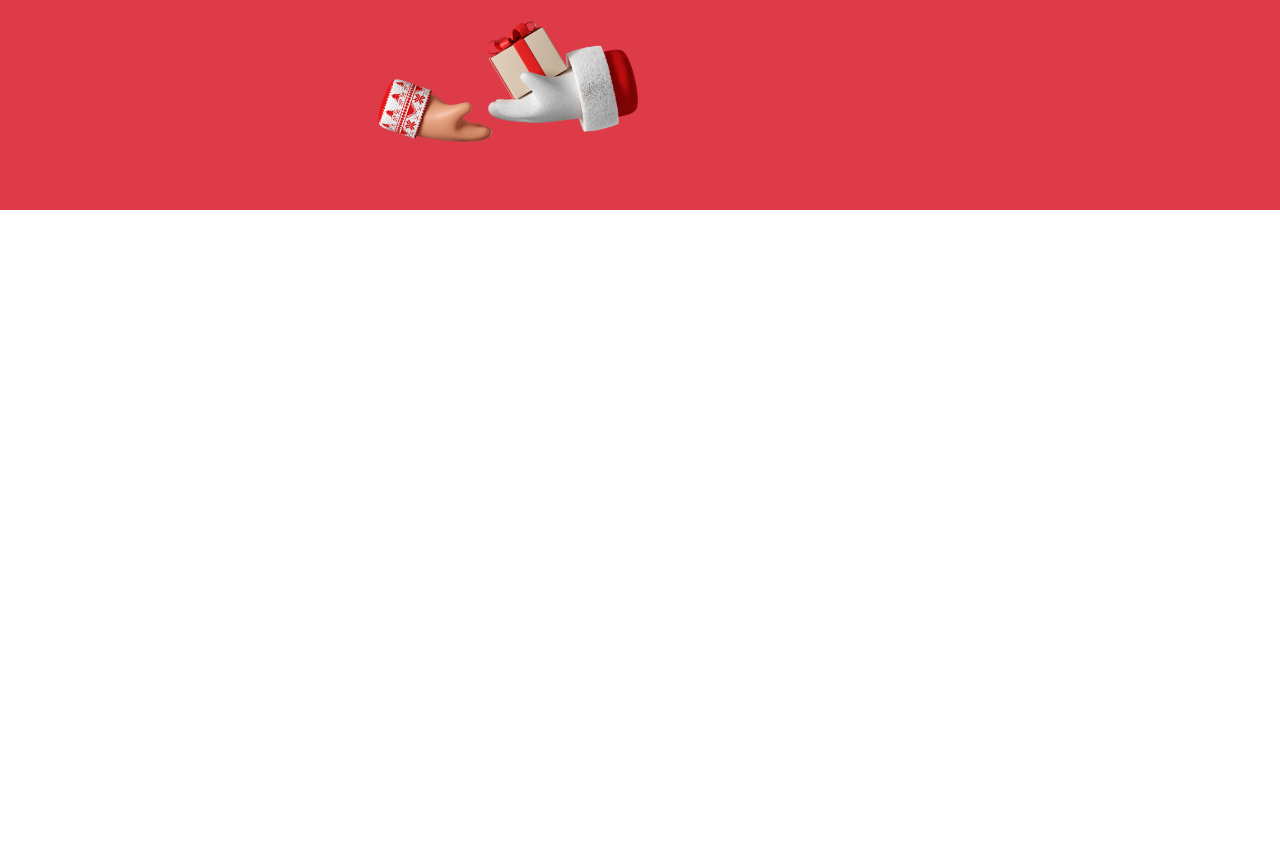
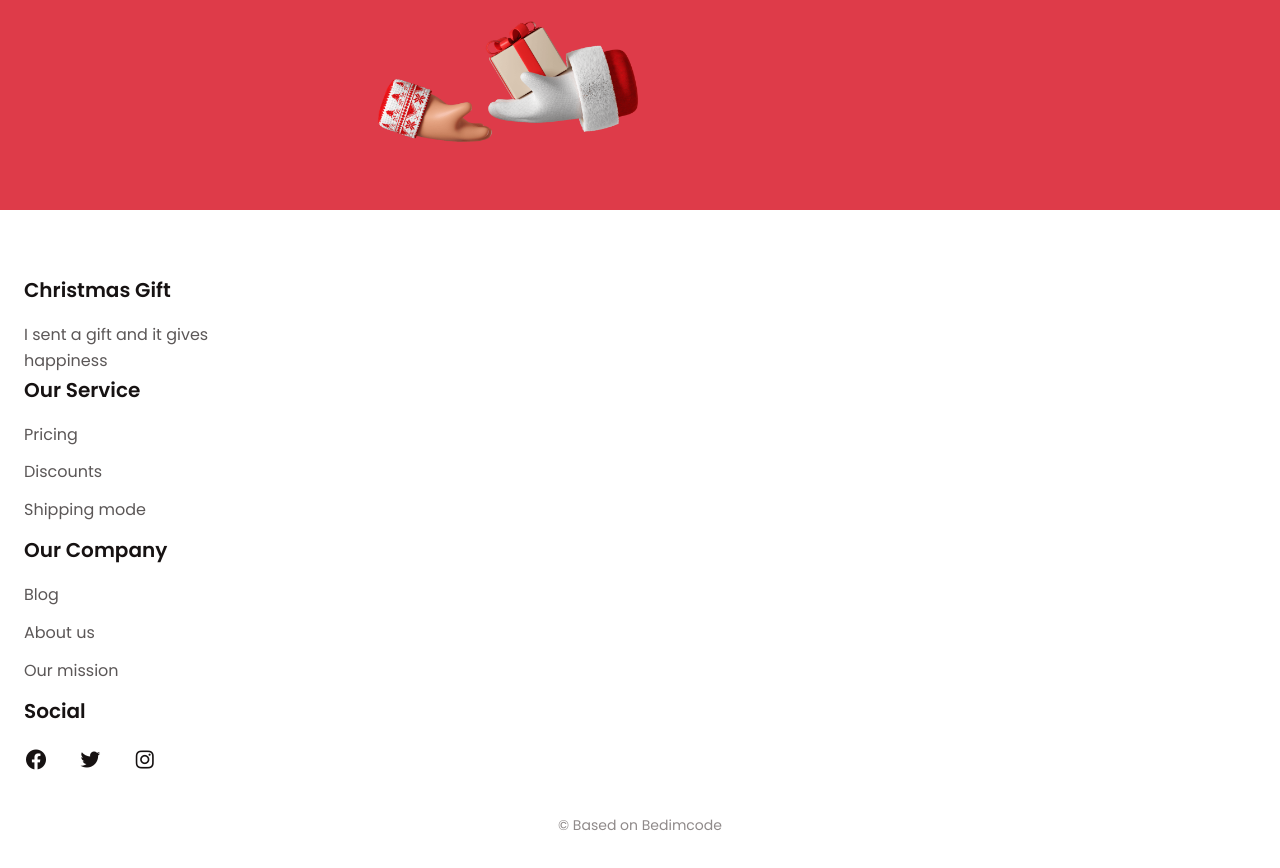
Before and after one commit to PolandPanda/christmas-landing-page, a plain HTML site: page index.html in a window 1280 px wide. Shown: the part 4293-5161 px from the top of the page. Before the commit the page ends 4599 px from the top, so only its background shows below. Drawn offline with nearby package versions, Linux system fonts and the light colour scheme.

Commit message:
add footer section

```diff
--- a/assets/css/styles.css
+++ b/assets/css/styles.css
@@ -430,6 +430,36 @@ img{
   justify-self: center;
 }
 
-/* .button-send {
-  display: flex;
-  } */
+.footer__container {
+  grid-template-columns: repeat(auto-fit,minmax(220px,1fr));
+}
+
+.footer__logo {
+  color: var(--title-color);
+}
+
+.footer__title {
+  margin-bottom: var(--mb-2);
+}
+
+.footer__logo, .footer__title {
+  font-size: var(--h3-font-size);
+}
+
+.footer__link {
+  display: inline-block;
+  margin-bottom: .75rem;
+  color: var(--text-color);
+}
+
+.footer__social {
+  font-size: 1.5rem;
+  color: var(--title-color);
+  margin-right: var(--mb-3);
+}
+.footer__copy {
+  text-align: center;
+  font-size: var(--small-font-size);
+  color: var(--text-color-light);
+  margin-top: 2rem;
+}
--- a/index.html
+++ b/index.html
@@ -166,7 +166,6 @@
                         <div class="send__direction ">
                             <input type="text" placeholder="House address" class="send__input">
                             <a href="#" class="button button-send">Send</a>
-
                         </div>
                     </form>
                 </div>
@@ -176,11 +175,58 @@
             </div>
         </section>
     </main>
+    <!--========== FOOTER ==========-->
 
-    <!--========== FOOTER ==========-->
     <footer class="footer section">
+        <div class="footer__container bd-container">
+            <div class="footer__content">
+                <h3 class="footer__title">
+                    <a href="#" class="footer__logo">
+                        Christmas Gift
+                    </a>
+                </h3>
+                <p class="footer__description">
+                    I sent a gift and it gives <br> happiness
+                </p>
+            </div>
+            <div class="footer__content">
+                <h3 class="footer__title">
+                    Our Service
+                </h3>
+                <ul>
+                    <li><a href="" class="footer__link">Pricing</a></li>
+                    <li><a href="" class="footer__link">Discounts</a></li>
+                    <li><a href="" class="footer__link">Shipping mode</a></li>
+                </ul>
+            </div>
+            <div class="footer__content">
+                <h3 class="footer__title">
+                    Our Company
+                </h3>
+                <ul>
+                    <li><a href="" class="footer__link">Blog</a></li>
+                    <li><a href="" class="footer__link">About us</a></li>
+                    <li><a href="" class="footer__link">Our mission</a></li>
+                </ul>
+            </div>
+            <div class="footer__content">
+                <h3 class="footer__title">Social</h3>
+                <a href="#" class="footer__social">
+                    <i class='bx bxl-facebook-circle'></i>
+                </a>
+                <a href="#" class="footer__social">
+                    <i class='bx bxl-twitter'></i>
+                </a>
+                <a href="#" class="footer__social">
+                    <i class='bx bxl-instagram'></i>
+                </a>
+            </div>
+        </div>
+        <p class="footer__copy">
+            &copy; Based on Bedimcode
+        </p>
+    </footer>
 
-    </footer>
 
     <!--========== SCROLL REVEAL ==========-->
     <script src="https://unpkg.com/scrollreveal"></script>
```
